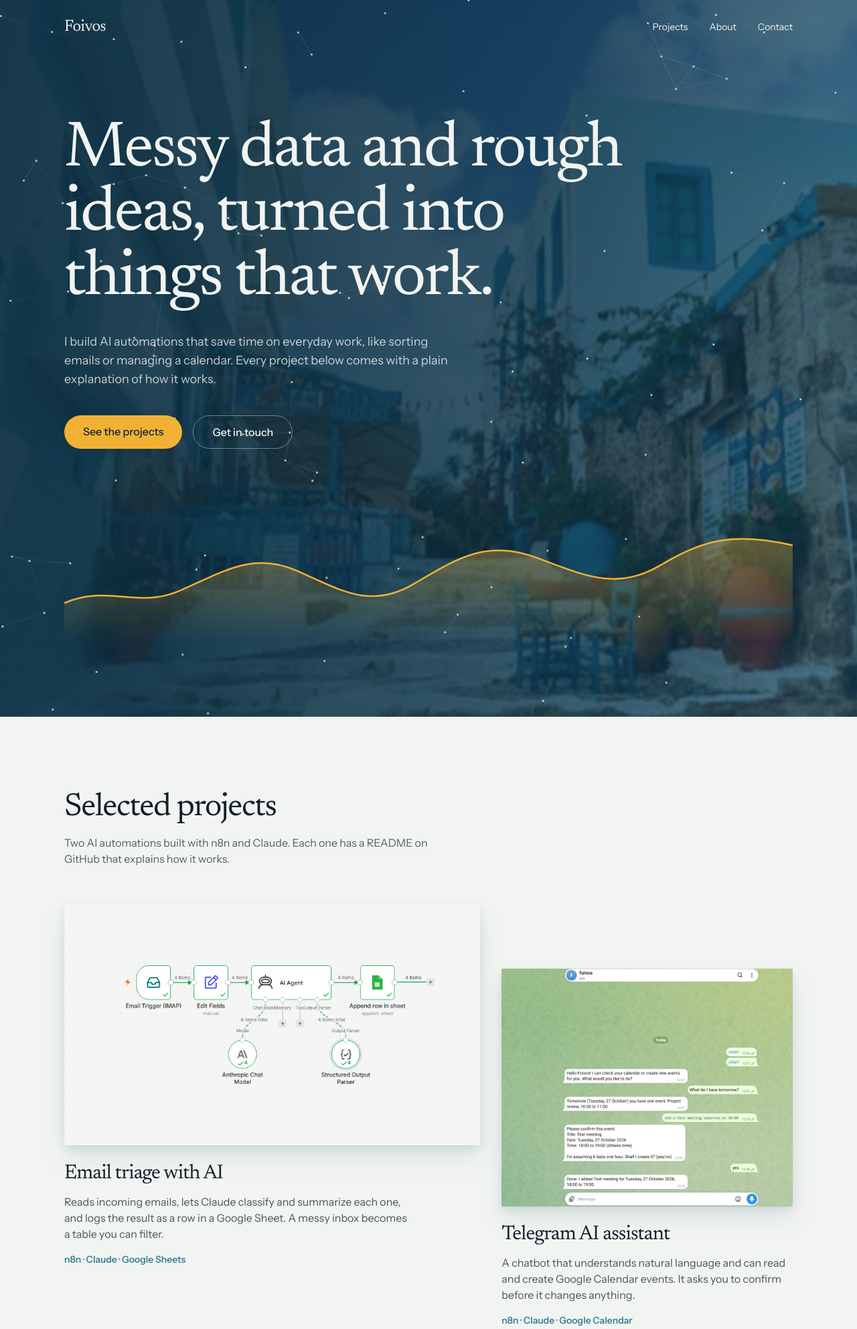
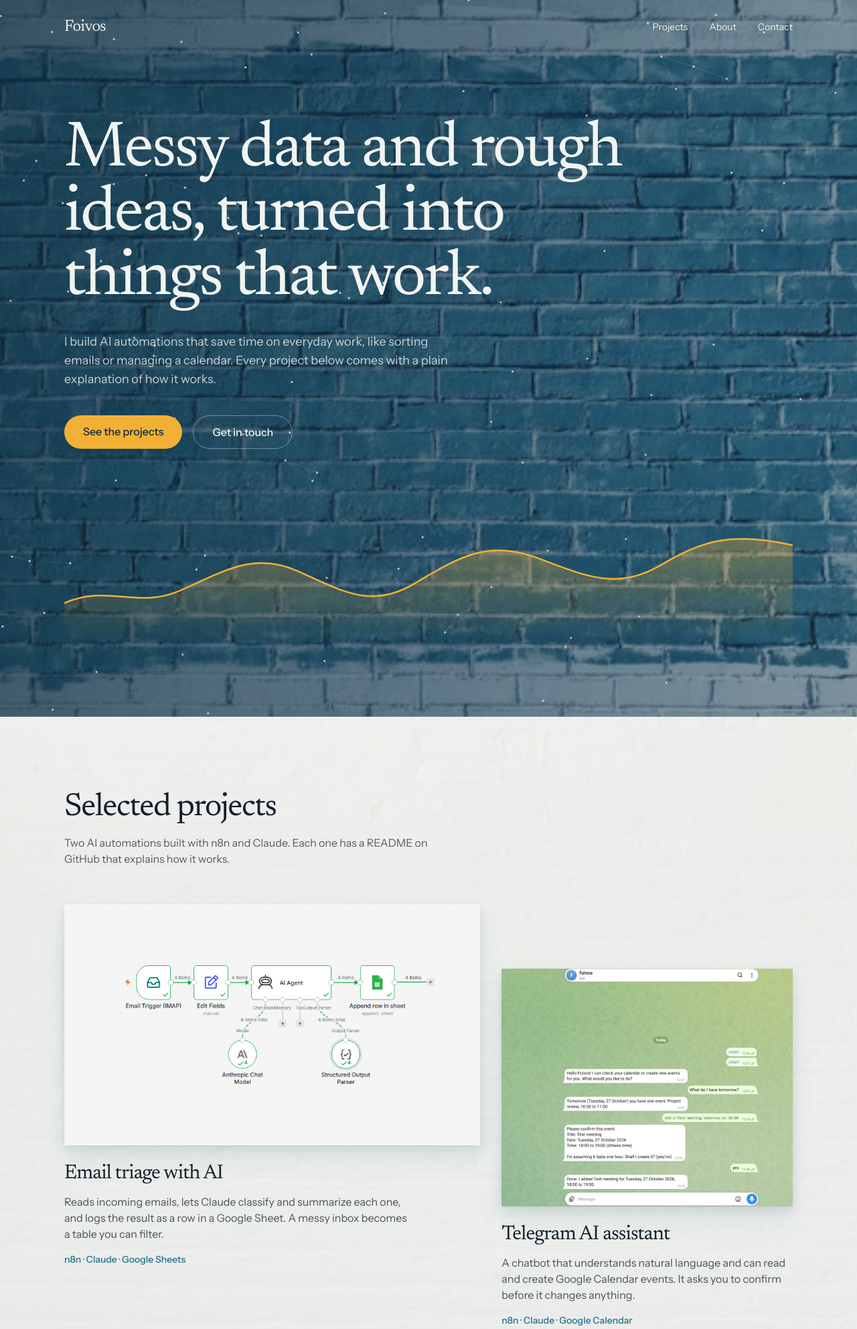
Before and after one commit to foivosfarkonas-create/Port-folio, a plain HTML site: page index.html in a window 1280 px wide. Shown: the top 1984 px of the page at 67% size. Drawn offline with nearby package versions, Linux system fonts and the light colour scheme.

Commit message:
Use wall photos as backgrounds, remove Kos photo
Co-Authored-By: Claude Sonnet 5.5 <noreply@anthropic.com>

```diff
--- a/index.html
+++ b/index.html
@@ -69,14 +69,19 @@
     /* Hero photo layers (back to front): photo, color tint, blue multiply layer, particle canvas, grain */
     .hero-photo {
       position: absolute; inset: 0; z-index: -4; width: 100%; height: 100%;
-      object-fit: cover; object-position: 50% 25%;
-      filter: saturate(.7) contrast(1.05) blur(1.5px);
-      transform: scale(1.03); /* hides the soft edges the blur creates */
+      object-fit: cover; object-position: center;
     }
-    .hero-tone { position: absolute; inset: 0; z-index: -3; background: #1F6F8B; mix-blend-mode: multiply; opacity: .45; }
+    .hero-tone { position: absolute; inset: 0; z-index: -3; background: #1F6F8B; mix-blend-mode: multiply; opacity: .25; }
     .hero-tint {
       position: absolute; inset: 0; z-index: -2;
-      background: linear-gradient(100deg, rgba(11,42,60,.93) 0%, rgba(11,42,60,.74) 55%, rgba(15,58,82,.55) 100%);
+      background: linear-gradient(100deg, rgba(11,42,60,.75) 0%, rgba(11,42,60,.5) 55%, rgba(11,42,60,.3) 100%);
+    }
+
+    /* Projects section: wall photo behind a light layer so the cards stay easy to read */
+    .projects-bg {
+      background:
+        linear-gradient(rgba(242,244,241,.82), rgba(242,244,241,.82)),
+        url("images/wall.avif") center / cover no-repeat;
     }
 
     /* Interactive states: every clickable thing gets hover, focus-visible, active */
@@ -119,7 +124,7 @@
   <!-- ============ HERO ============ -->
   <header class="hero-bg text-chalk">
     <!-- Decorative background layers, hidden from screen readers -->
-    <img src="images/kos.jpg" alt="" class="hero-photo" aria-hidden="true">
+    <img src="images/blue-wall.avif" alt="" class="hero-photo" aria-hidden="true">
     <div class="hero-tone" aria-hidden="true"></div>
     <div class="hero-tint" aria-hidden="true"></div>
     <canvas id="hero-canvas" class="absolute inset-0 h-full w-full" style="z-index:-1" aria-hidden="true"></canvas>
@@ -168,7 +173,8 @@
 
   <main>
     <!-- ============ PROJECTS ============ -->
-    <section id="projects" class="mx-auto max-w-6xl px-5 py-20 sm:px-8 sm:py-28">
+    <section id="projects" class="projects-bg">
+     <div class="mx-auto max-w-6xl px-5 py-20 sm:px-8 sm:py-28">
       <h2 class="display max-w-2xl text-4xl sm:text-5xl">Selected projects</h2>
       <p class="mt-4 max-w-xl text-ink/70">Two AI automations built with n8n and Claude. Each one has a README on GitHub that explains how it works.</p>
 
@@ -201,6 +207,7 @@
           </a>
         </article>
       </div>
+     </div>
     </section>
 
     <!-- ============ ABOUT ============ -->
```
Also changed, not shown: images/blue-wall.avif (added), images/kos.jpg (deleted), images/wall.avif (added).
